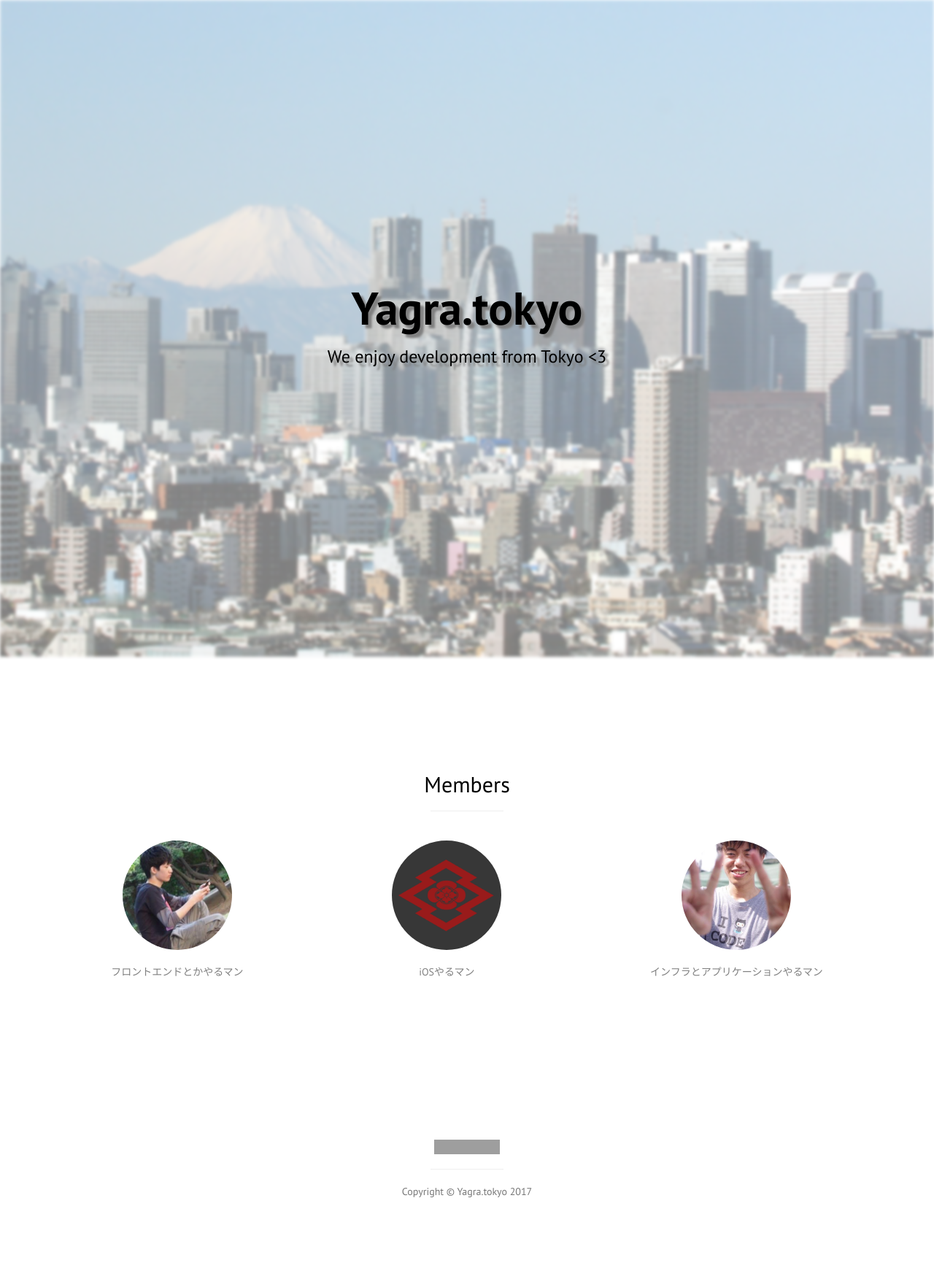
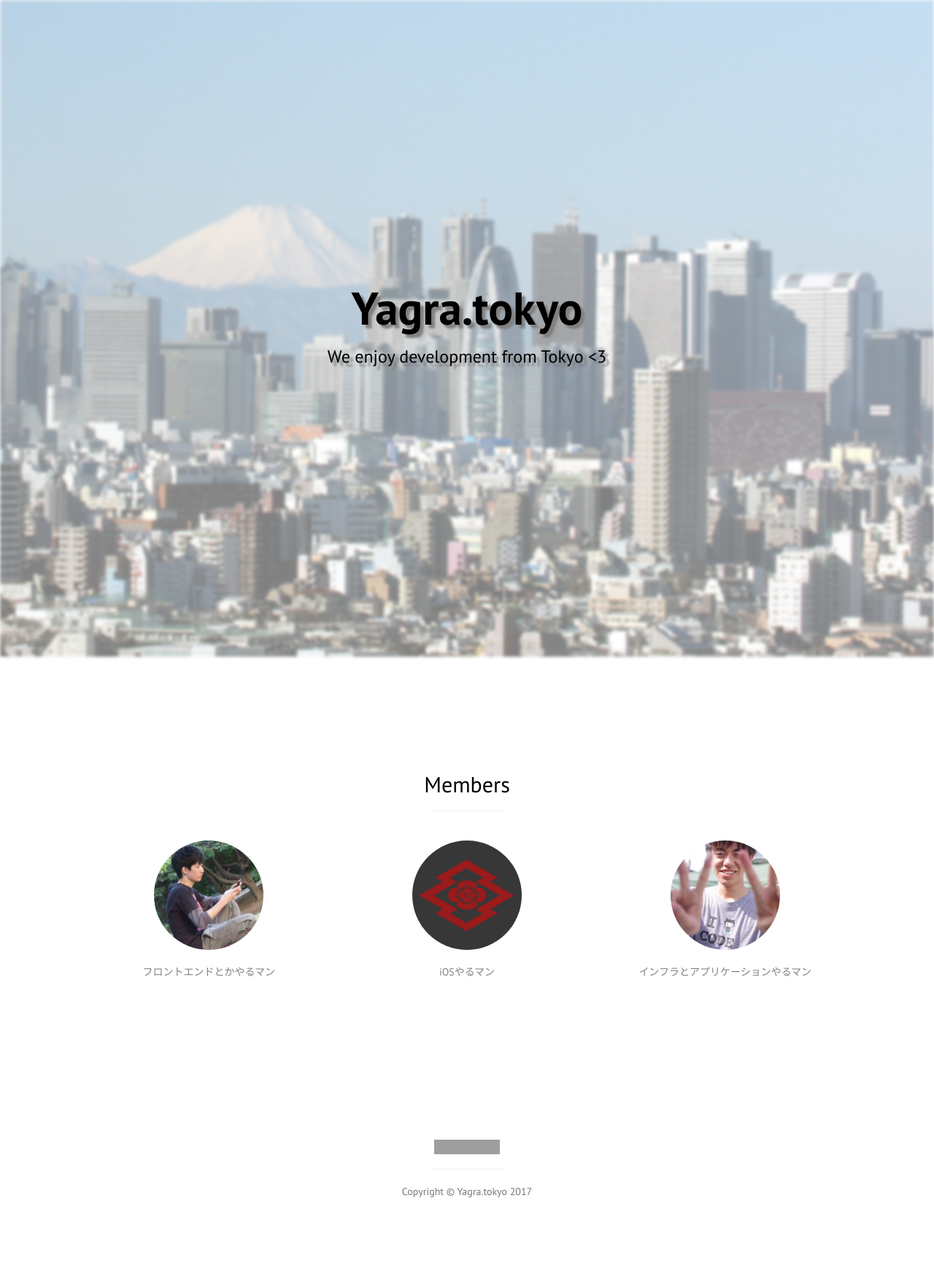
Before and after one commit to yagra/yagra.github.io, a Jekyll site: the page built from index.html, in a window 1280 px wide. Shown: the whole page at 73% size. Built offline with Jekyll 4.4.1, drawn with Linux system fonts in a browser that asks for light colours; grey boxes are pictures that could not be loaded.

Commit message:
Update styles

```diff
--- a/css/stylish-portfolio.css
+++ b/css/stylish-portfolio.css
@@ -199,7 +199,8 @@ hr.small {
 
 .member {
   display: inline-block;
-  margin: 0 100px;
+  margin: 0 50px;
+  width: 250px;
 }
 
 .member-picture {
```
